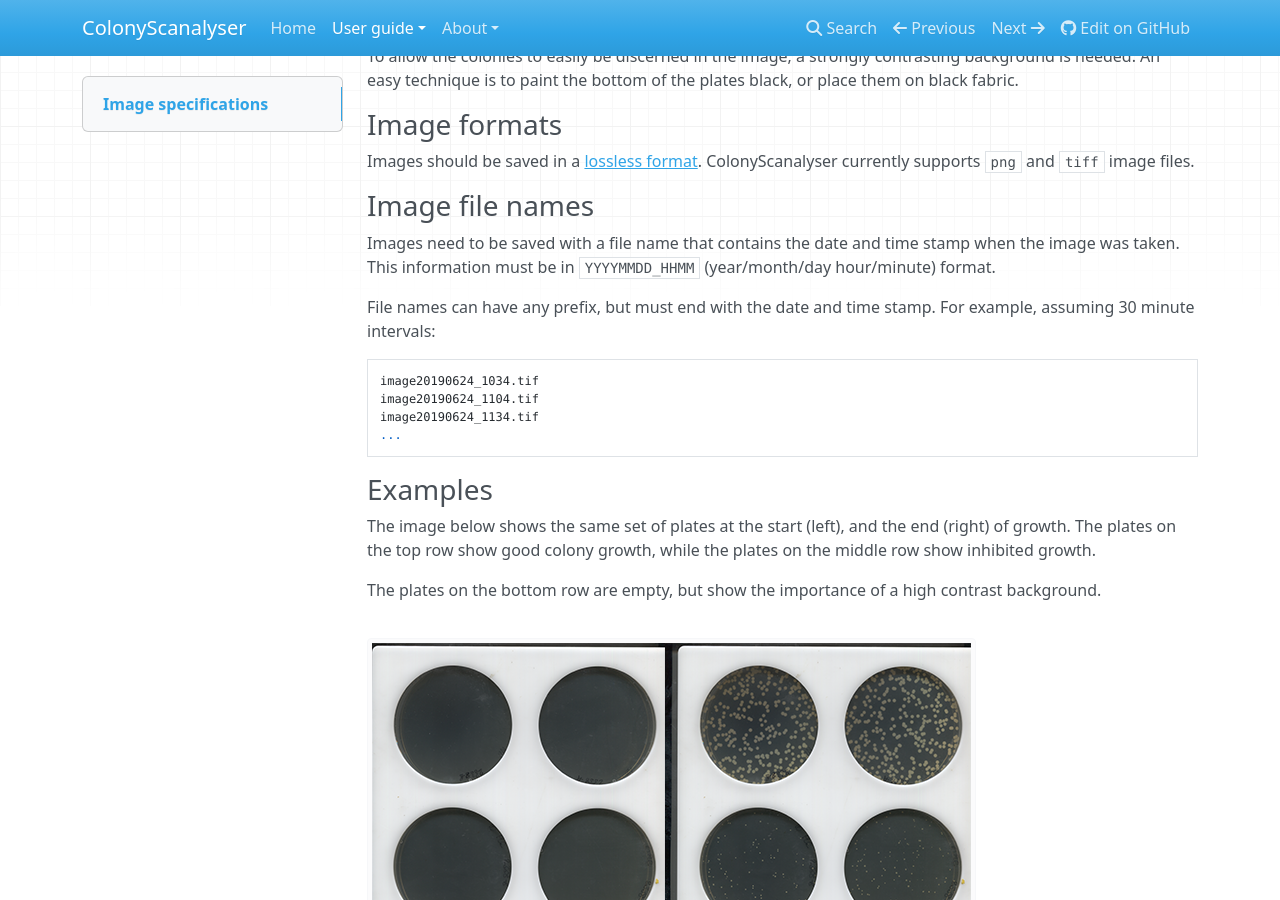
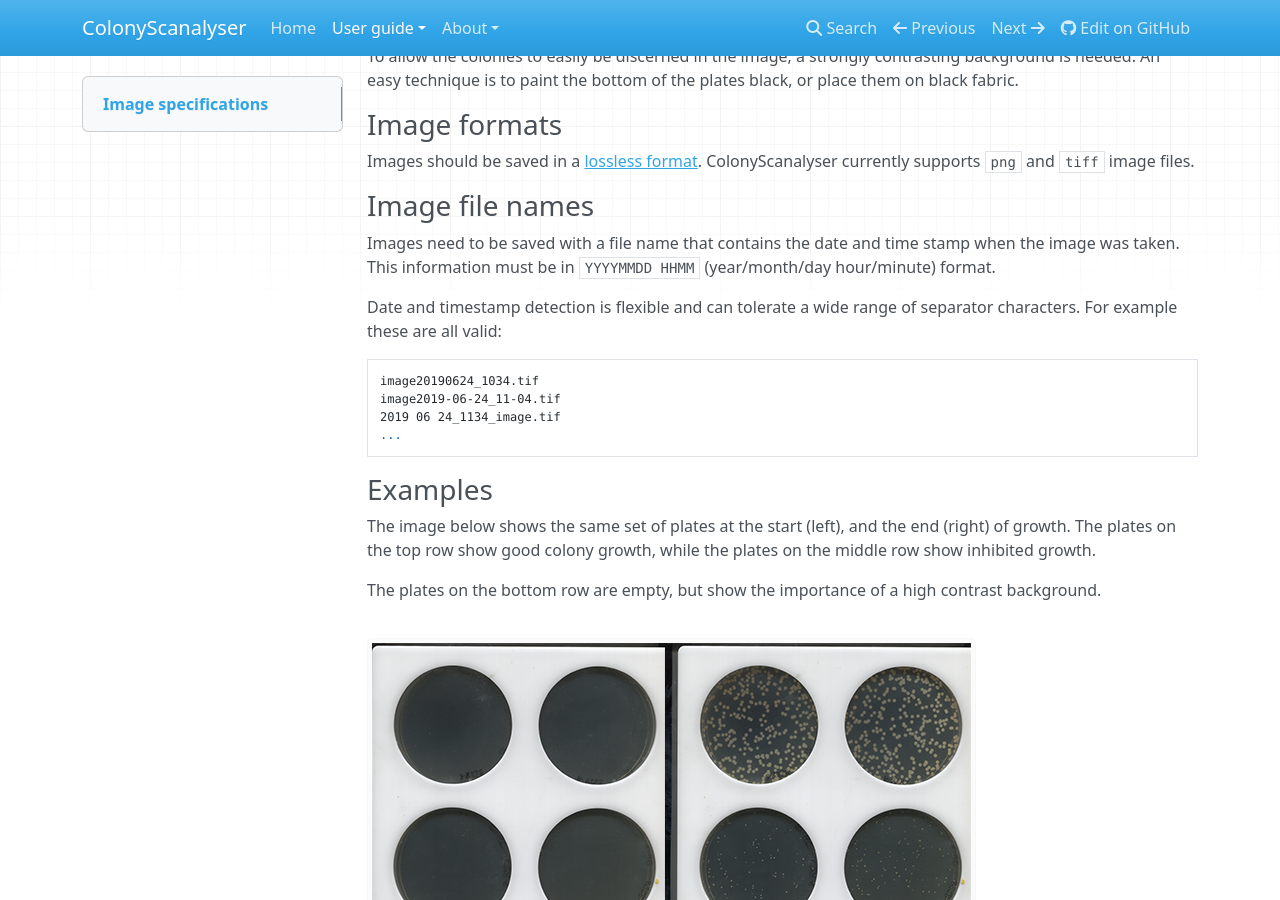
Before and after one commit to Erik-White/ColonyScanalyser, an MkDocs documentation site: the page built from docs/image_specifications.md, in a window 1280 px wide and 900 px high, scrolled down 342 px. Built offline with MkDocs 1.6.1, drawn with Linux system fonts in a browser that asks for light colours; nearby versions of some CDN libraries.

Commit message:
Update documentation to reflect increased timestamp flexibility

````diff
--- a/docs/image_specifications.md
+++ b/docs/image_specifications.md
@@ -10,13 +10,13 @@ To allow the colonies to easily be discerned in the image, a strongly contrastin
 ### Image formats
 Images should be saved in a [lossless format](https://en.wikipedia.org/wiki/Lossless_compression#Raster_graphics). ColonyScanalyser currently supports `png` and `tiff` image files.
 ### Image file names
-Images need to be saved with a file name that contains the date and time stamp when the image was taken. This information must be in `YYYYMMDD_HHMM` (year/month/day hour/minute) format.
+Images need to be saved with a file name that contains the date and time stamp when the image was taken. This information must be in `YYYYMMDD HHMM` (year/month/day hour/minute) format.
 
-File names can have any prefix, but must end with the date and time stamp. For example, assuming 30 minute intervals:
+Date and timestamp detection is flexible and can tolerate a wide range of separator characters. For example these are all valid:
 ```
 image20190624_1034.tif
-image20190624_1104.tif
-image20190624_1134.tif
+image2019-06-24_11-04.tif
+2019 06 24_1134_image.tif
 ...
 ```
 ### Examples
````
Also changed, not shown: docs/CHANGELOG.md (+1 -0 lines).
